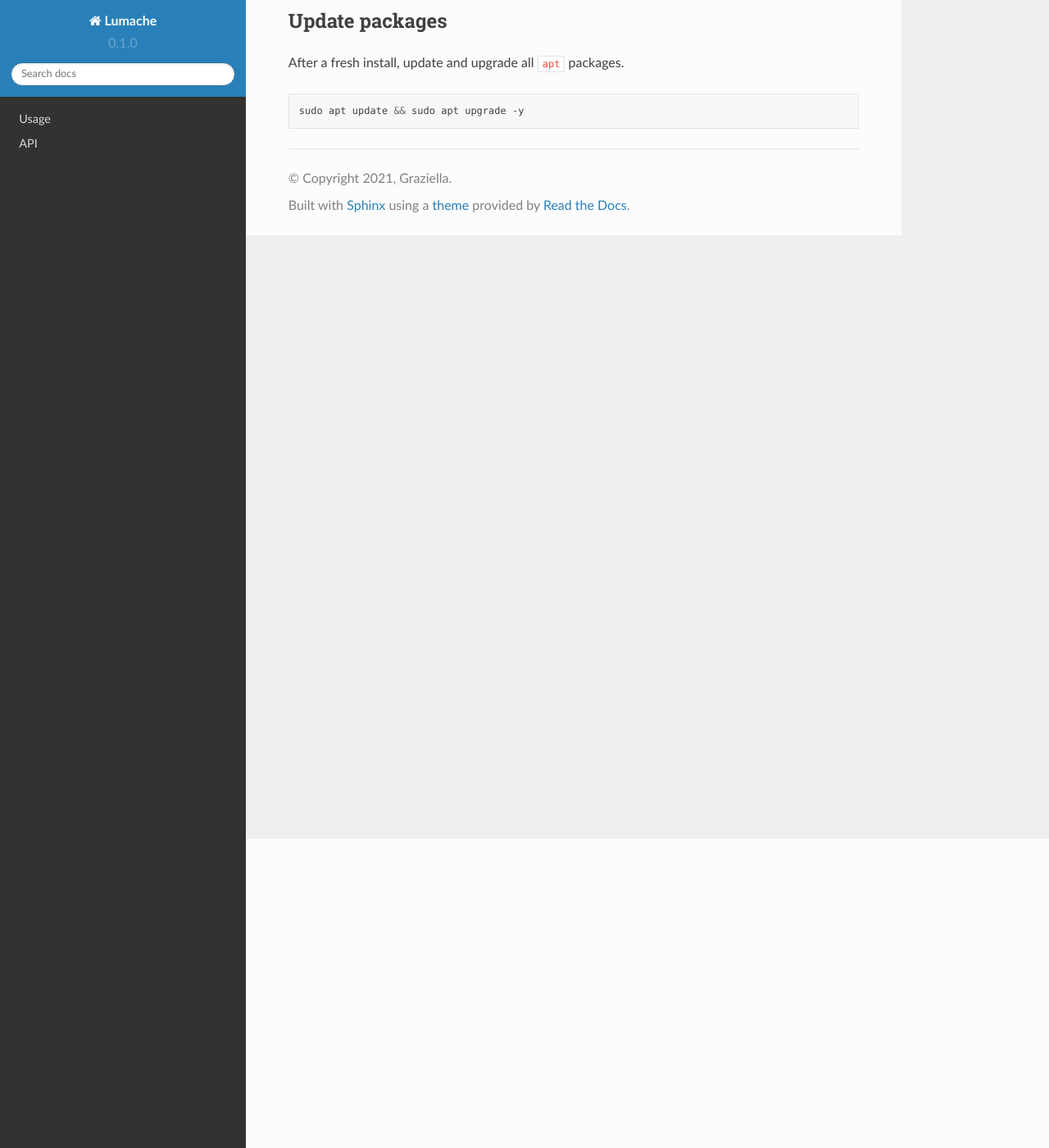
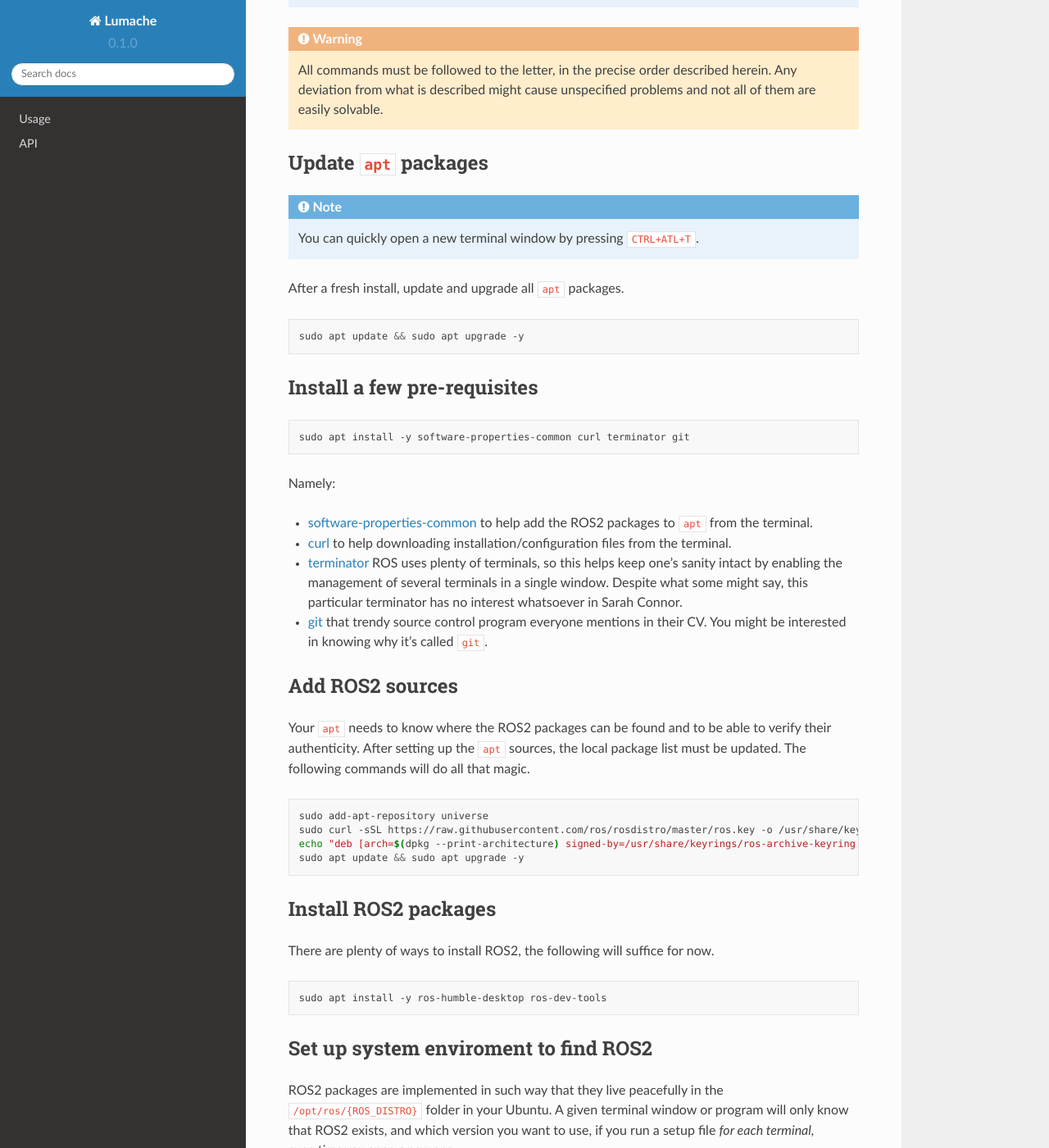
Before and after one commit to mmmarinho/ROS2_Tutorial, a Sphinx documentation site: the page built from docs/source/installation.rst, in a window 1280 px wide and 1400 px high, scrolled down 377 px. Shown: the whole window at 82% size. Built offline with Sphinx 7.4.7 and the Read the Docs theme 2.0.0, drawn with Linux system fonts in a browser that asks for light colours; some of the changed text lies outside the part shown.

Commit message:
Update installation.rst

```diff
--- a/docs/source/installation.rst
+++ b/docs/source/installation.rst
@@ -5,10 +5,16 @@
   This tutorial is an abridged version of the original ROS2-Documentation_ considering its specific needs.
 
 .. note::
-  This tutorial considers a fresh Ubuntu 22.04 installation.
+  This tutorial considers a fresh Ubuntu Desktop 22.04 LTS 64bit installation, that you have super user access, and common sense.
 
-Update packages
----------------
+.. warning::
+  All commands must be followed to the letter, in the precise order described herein. Any deviation from what is described might cause unspecified problems and not all of them are easily solvable.
+
+Update :code:`apt` packages
+---------------------------
+
+.. note::
+  You can quickly open a new terminal window by pressing :code:`CTRL+ATL+T`.
 
 After a fresh install, update and upgrade all :code:`apt` packages.
 
@@ -17,6 +23,109 @@
    sudo apt update && sudo apt upgrade -y
 
 
+Install a few pre-requisites
+----------------------------
+
+.. code-block:: bash
+
+   sudo apt install -y software-properties-common curl terminator git
+
+Namely:
+
+- software-properties-common_ to help add the ROS2 packages to :code:`apt` from the terminal.
+- curl_ to help downloading installation/configuration files from the terminal.
+- terminator_ ROS uses plenty of terminals, so this helps keep one's sanity intact by enabling the management of several terminals in a single window. Despite what some might say, this particular terminator has no interest whatsoever in Sarah Connor.
+- git_ that trendy source control program everyone mentions in their CV. You might be interested in knowing why it's called :code:`git`.
+
+Add ROS2 sources
+----------------
+
+Your :code:`apt` needs to know where the ROS2 packages can be found and to be able to verify their authenticity. After setting up the :code:`apt` sources, the local package list must be updated.
+The following commands will do all that magic.
+
+.. code-block:: bash
+
+   sudo add-apt-repository universe
+   sudo curl -sSL https://raw.githubusercontent.com/ros/rosdistro/master/ros.key -o /usr/share/keyrings/ros-archive-keyring.gpg
+   echo "deb [arch=$(dpkg --print-architecture) signed-by=/usr/share/keyrings/ros-archive-keyring.gpg] http://packages.ros.org/ros2/ubuntu $(. /etc/os-release && echo $UBUNTU_CODENAME) main" | sudo tee /etc/apt/sources.list.d/ros2.list > /dev/null
+   sudo apt update && sudo apt upgrade -y
+
+Install ROS2 packages
+---------------------
+
+There are plenty of ways to install ROS2, the following will suffice for now.
+
+.. code-block:: bash
+
+   sudo apt install -y ros-humble-desktop ros-dev-tools
+
+Set up system enviroment to find ROS2
+-------------------------------------
+
+ROS2 packages are implemented in such way that they live peacefully in the :code:`/opt/ros/{ROS_DISTRO}` folder in your Ubuntu. A given terminal window or program will only know that ROS2 exists, and which version you want to use, if you run a setup file *for each terminal, everytime you open a new one*.
+
+The :code:`~/.bashrc` file can be used for that exact purpose as, in Ubuntu, that is the file that configures each terminal window for a given user.
+
+**TL;DR** just run this
+
+.. code-block:: bash
+
+   echo "# Source ROS2 Humble, as instructed in https://ros2-tutorial.readthedocs.io" >> ~/.bashrc
+   echo "source /opt/ros/humble/setup.bash" >> ~/.bashrc
+   source ~/.bashrc
+
+Check if it works
+-----------------
+
+If the following command
+
+.. code-block:: bash
+
+   ros2
+
+outputs something similar to what is shown below, then it worked! Otherwise, it didn't!
+
+.. code-block:: bash
+
+       usage: ros2 [-h] [--use-python-default-buffering]
+                Call `ros2 <command> -h` for more detailed usage. ...
+
+    ros2 is an extensible command-line tool for ROS 2.
+
+    options:
+      -h, --help            show this help message and exit
+      --use-python-default-buffering
+                            Do not force line buffering in stdout and instead use
+                            the python default buffering, which might be affected
+                            by PYTHONUNBUFFERED/-u and depends on whatever stdout
+                            is interactive or not
+
+    Commands:
+      action     Various action related sub-commands
+      bag        Various rosbag related sub-commands
+      component  Various component related sub-commands
+      daemon     Various daemon related sub-commands
+      doctor     Check ROS setup and other potential issues
+      interface  Show information about ROS interfaces
+      launch     Run a launch file
+      lifecycle  Various lifecycle related sub-commands
+      multicast  Various multicast related sub-commands
+      node       Various node related sub-commands
+      param      Various param related sub-commands
+      pkg        Various package related sub-commands
+      run        Run a package specific executable
+      security   Various security related sub-commands
+      service    Various service related sub-commands
+      topic      Various topic related sub-commands
+      wtf        Use `wtf` as alias to `doctor`
+
+      Call `ros2 <command> -h` for more detailed usage.
+
+
 
 
 .. _ROS2-Documentation: https://docs.ros.org/en/humble/index.html
+.. _software-properties-common: https://askubuntu.com/questions/1000118/what-is-software-properties-common
+.. _curl: https://curl.se/
+.. _terminator: https://manpages.ubuntu.com/manpages/bionic/man1/terminator.1.html
+.. _git: https://en.wikipedia.org/wiki/Git
```
